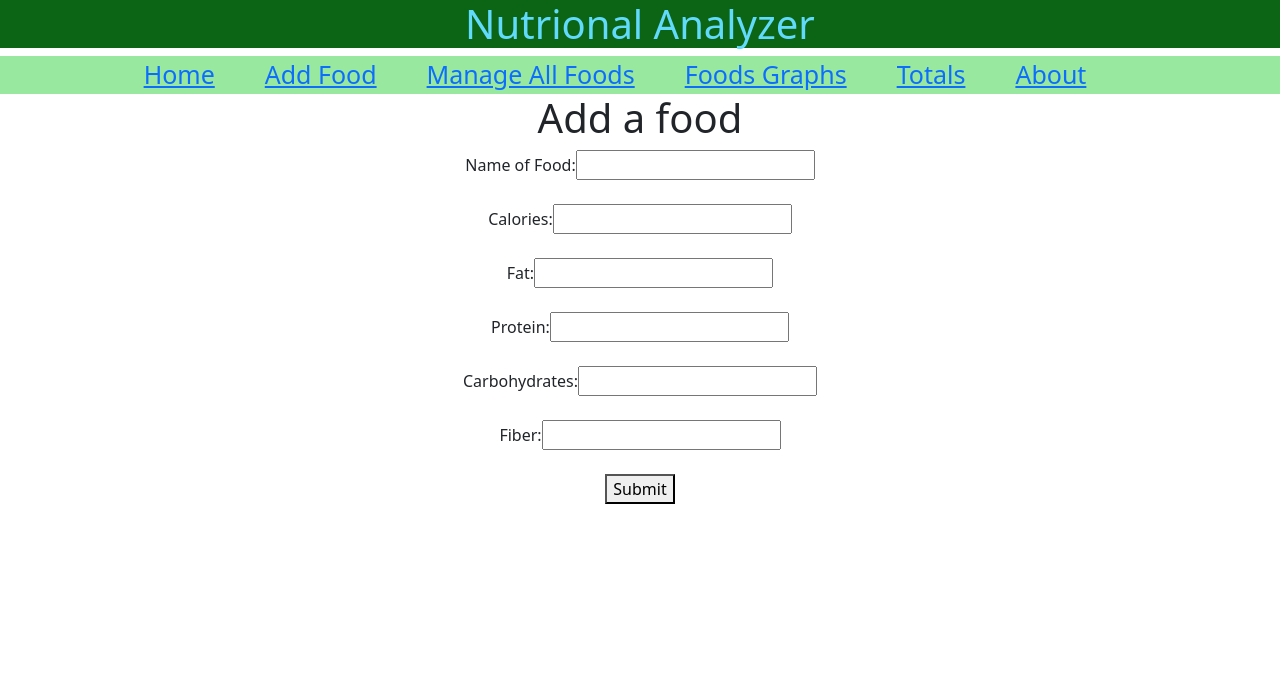
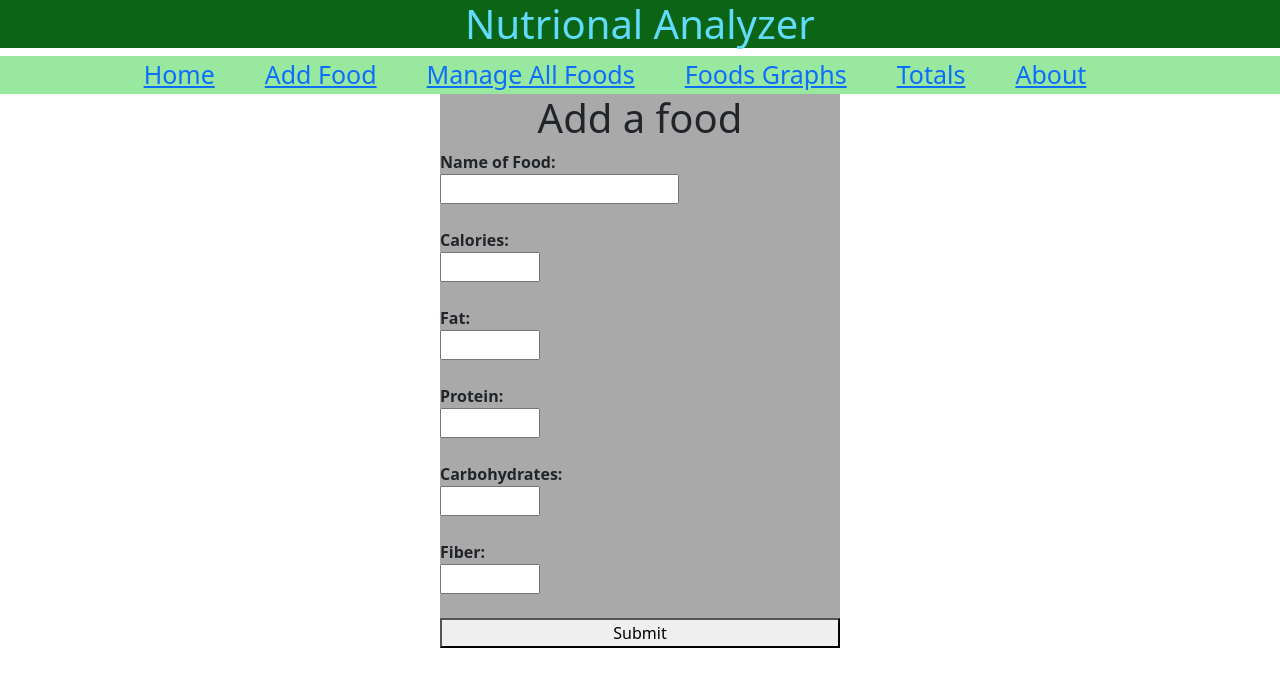
Before and after one commit to mcgaffickm/Nutrition, a React (Create React App) app in the folder nutritional-frontend-app/: page /AddFood in a window 1280 px wide. Shown: the top 686 px of the page. Built offline with nearby package versions, Linux system fonts and the light colour scheme.

Commit message:
Cleans up add food user interface

```diff
--- /dev/null
+++ b/nutritional-frontend-app/src/AddFood.css
@@ -0,0 +1,21 @@
+form{
+    background-color:darkgray;
+    width:400px;
+    length:700px;
+    justify-content: left;
+    align:left;
+    text-align:left
+}
+
+label{
+    padding-right: 30px;
+    font-weight: bold;
+}
+
+.inputnums{
+    width:100px;
+}
+
+button{
+    width:400px
+}
--- a/nutritional-frontend-app/src/AddFood.js
+++ b/nutritional-frontend-app/src/AddFood.js
@@ -1,5 +1,6 @@
 import 'bootstrap/dist/css/bootstrap.min.css';
 import React, { useState } from 'react';
+import './AddFood.css'
 
 function AddFood(){
 
@@ -31,28 +32,31 @@ function AddFood(){
     //Creates the input form for the food entries
     return(
       <div>
+
+        <div align="center">
+          <form align="center" onSubmit={handleSubmit}>
           <h1 align="center">Add a food</h1>
-        <form align="center" onSubmit={handleSubmit}>
-            <label>Name of Food: </label>
+              <label>Name of Food: </label><br></br>
               <input name= "name" type = "text" value={food.name} onChange={handleChange}></input>
               <br /><br />
-            <label>Calories: </label>
-            <input name= "calories" type = "text" value={food.calories} onChange={handleChange} ></input>
+              <label>Calories:</label><br></br>
+              <input class='inputnums'  name= "calories" type = "number" value={food.calories} onChange={handleChange} ></input>
               <br /><br />
-            <label>Fat:</label>
-            <input name= "fat" type = "text" value={food.fat} onChange={handleChange} ></input>
+              <label>Fat:</label><br></br>
+              <input class='inputnums' name= "fat" type = "number" value={food.fat} onChange={handleChange} ></input>
               <br /><br />
-            <label>Protein: </label>
-            <input name= "protein" type = "text" value={food.protein} onChange={handleChange} ></input>
+              <label>Protein:</label><br></br>
+              <input class='inputnums' name= "protein" type = "number" value={food.protein} onChange={handleChange} ></input>
               <br /><br />
-            <label>Carbohydrates: </label>
-            <input name= "carbs" type = "text" value={food.carbs} onChange={handleChange}></input>
+              <label>Carbohydrates: </label><br></br>
+              <input class='inputnums'  name= "carbs" type = "number" value={food.carbs} onChange={handleChange}></input>
               <br /><br />
-            <label>Fiber: </label>
-            <input name= "fiber" type = "text" value={food.fiber} onChange={handleChange}></input>
+              <label>Fiber: </label><br></br>
+              <input class='inputnums' name= "fiber" type = "number" value={food.fiber} onChange={handleChange}></input>
               <br /><br />
               <button name="submit" type="submit" >Submit</button>
           </form>
+        </div>
       </div>
     )
   }
--- /dev/null
+++ b/nutritional-frontend-app/src/AllFoods.css
@@ -0,0 +1,10 @@
+td {
+    width: 500px;
+    border: 1px solid black;
+    border-radius: 15px;
+}
+
+table, th{
+    border: 1px solid black;
+    border-radius: 15px;
+}
--- a/nutritional-frontend-app/src/AllFoods.js
+++ b/nutritional-frontend-app/src/AllFoods.js
@@ -1,4 +1,6 @@
 import React, { useEffect, useState } from 'react';
+
+import './AllFoods.css'
 
 function AllFoods() {
   const [foods, setFoods] = useState([]);
@@ -13,11 +15,34 @@ function AllFoods() {
   return (
     <div>
       <h2>Food Data:</h2>
-      <ul>
+      <table>
+        <th>ID</th>
+        <th>Food Name</th>
+        <th>Calories</th>
+        <th>Fat</th>
+        <th>Protein</th>
+        <th>Carbohydrates</th>
+        <th>Fiber</th>
         {foods.map(food => (
-          <li key={food.id}>{food.name}</li>
+          <tr key={food.id}>
+            <td>{food.id}</td>
+            <td>{food.name}</td>
+            <td>{food.calories}</td>
+            <td>{food.fat}</td>
+            <td>{food.protein}</td>
+            <td>{food.carbs}</td>
+            <td>{food.fiber}</td>
+          </tr>
         ))}
-      </ul>
+      </table>
+      <hr></hr>
+      <div align='center'>
+        <form>
+          <h2 align='center'>Remove a Food</h2>
+          <label>ID</label><br></br> <input type='text'></input>
+          <button value=''>Submit</button>
+        </form>
+      </div>
     </div>
   );
 }
--- a/nutritional-frontend-app/src/FoodGraphs.js
+++ b/nutritional-frontend-app/src/FoodGraphs.js
@@ -1,4 +1,16 @@
+import React, { useEffect, useState } from 'react';
+
 function FoodGraphs(){
+  const [foods, setFoods] = useState([]);
+
+  //Post request to get all the food data
+  useEffect(() => {
+    fetch('http://localhost:8080/foods')
+      .then(response => response.json())
+      .then(data => setFoods(data))
+      .catch(error => console.error('Error fetching food data:', error));
+  }, []);
+
     return(
       <div>
         <h2>A Food Graph will go here</h2>
--- a/nutritional-frontend-app/src/Totals.js
+++ b/nutritional-frontend-app/src/Totals.js
@@ -1,4 +1,16 @@
+import React, { useEffect, useState } from 'react';
+
 function Totals(){
+  const [foods, setFoods] = useState([]);
+
+  //Post request to get all the food data
+  useEffect(() => {
+    fetch('http://localhost:8080/foods')
+      .then(response => response.json())
+      .then(data => setFoods(data))
+      .catch(error => console.error('Error fetching food data:', error));
+  }, []);
+
     return(
       <div>
         <h2>Totals</h2>
```
Lines whose indentation alone changed are shown as unchanged.
